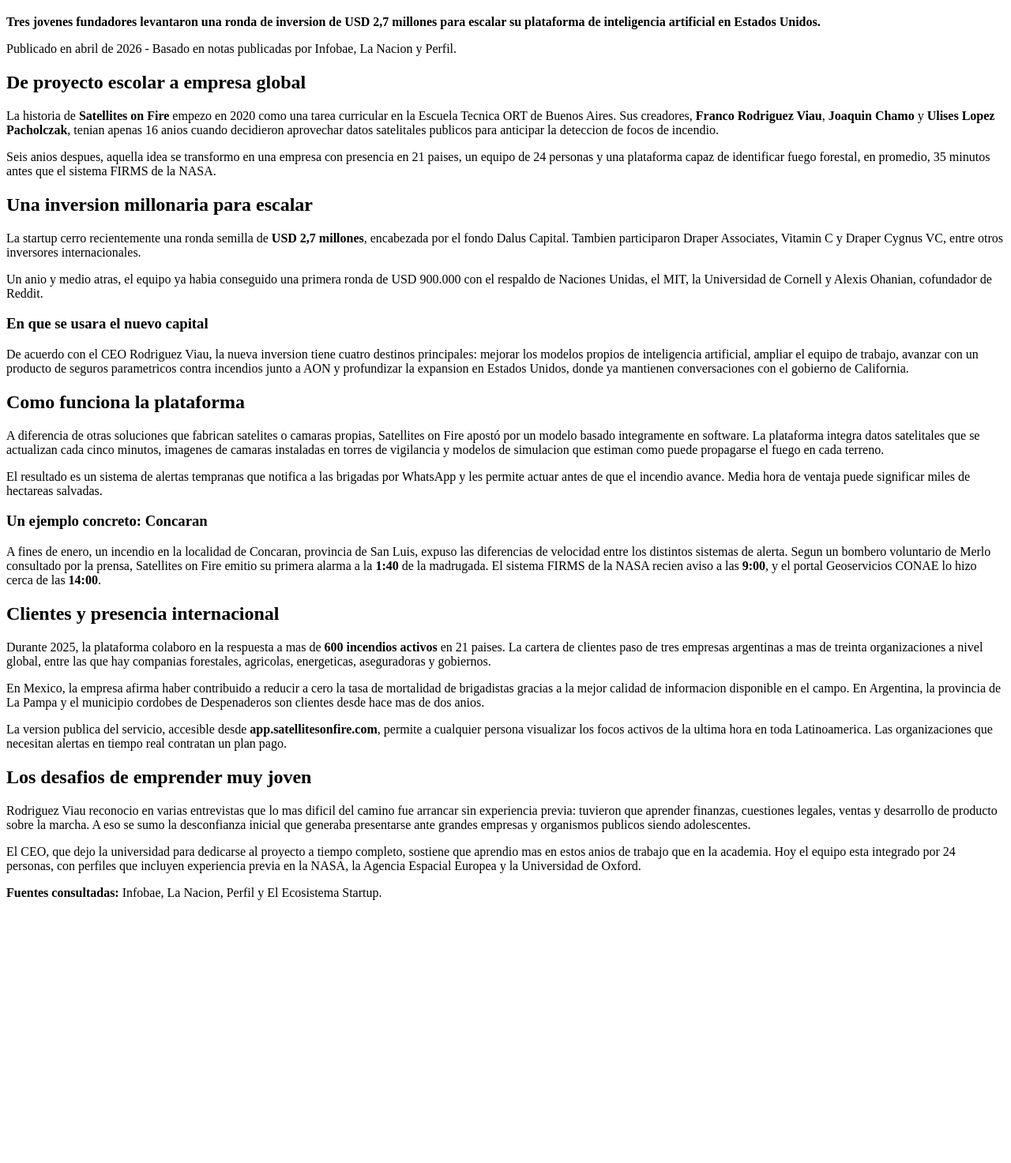
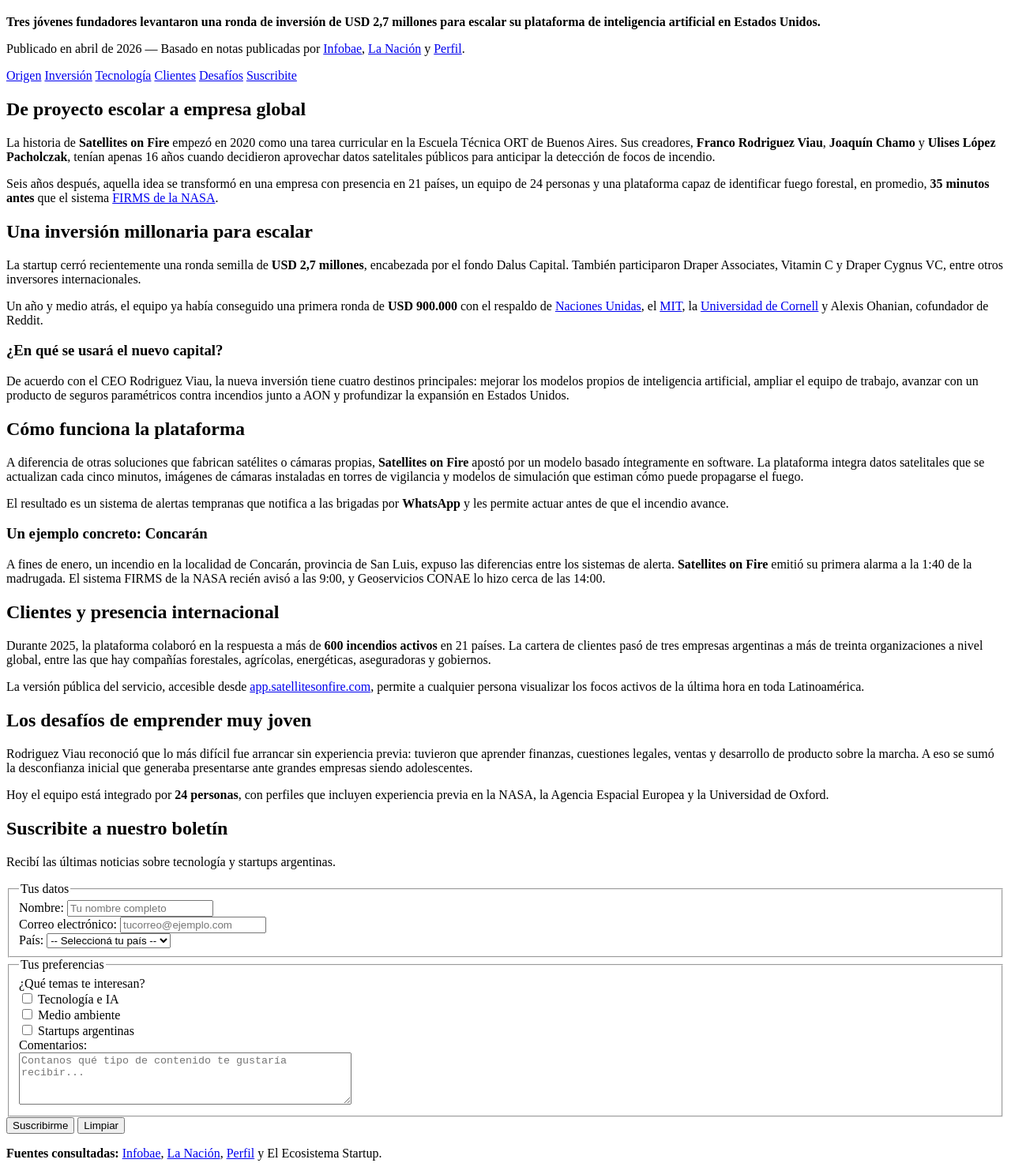
Before and after one commit to JuanCarlini/daw, a plain HTML site: page index.html in a window 1280 px wide. Shown: the part 61-1534 px from the top of the page at 79% size. Before the commit the page ends 1217 px from the top, so only its background shows below. Drawn offline with Linux system fonts and the light colour scheme.

Commit message:
feat: agregar etiquetas de bloque, en linea y formulario de suscripcion

```diff
--- a/index.html
+++ b/index.html
@@ -6,55 +6,217 @@
   <title>Satellites on Fire: la startup argentina que detecta incendios antes que la NASA</title>
 </head>
 <body>
+
 <header>
   <h1>Satellites on Fire: la startup argentina que detecta incendios antes que la NASA</h1>
-        <p><strong>Tres jovenes fundadores levantaron una ronda de inversion de USD 2,7 millones para escalar su plataforma de inteligencia artificial en Estados Unidos.</strong></p>
-        <p>Publicado en abril de 2026 - Basado en notas publicadas por Infobae, La Nacion y Perfil.</p>
+  <p>
+    <strong>Tres jóvenes fundadores levantaron una ronda de inversión de USD 2,7 millones
+    para escalar su plataforma de inteligencia artificial en Estados Unidos.</strong>
+  </p>
+  <p>
+    Publicado en abril de 2026 — Basado en notas publicadas por
+    <a href="https://www.infobae.com">Infobae</a>,
+    <a href="https://www.lanacion.com.ar">La Nación</a> y
+    <a href="https://www.perfil.com">Perfil</a>.
+  </p>
 </header>
+
+
+<!-- nav: elemento de bloque — barra de navegación interna -->
+<nav>
+  <a href="#origen">Origen</a>
+  <a href="#inversion">Inversión</a>
+  <a href="#tecnologia">Tecnología</a>
+  <a href="#clientes">Clientes</a>
+  <a href="#desafios">Desafíos</a>
+  <a href="#suscripcion">Suscribite</a>
+</nav>
 
 <main>
   <article>
-            <section>
+
+    <!-- section: elemento de bloque — agrupa contenido temático -->
+    <section id="origen">
       <h2>De proyecto escolar a empresa global</h2>
-                <p>La historia de <strong>Satellites on Fire</strong> empezo en 2020 como una tarea curricular en la Escuela Tecnica ORT de Buenos Aires. Sus creadores, <strong>Franco Rodriguez Viau</strong>, <strong>Joaquin Chamo</strong> y <strong>Ulises Lopez Pacholczak</strong>, tenian apenas 16 anios cuando decidieron aprovechar datos satelitales publicos para anticipar la deteccion de focos de incendio.</p>
-                <p>Seis anios despues, aquella idea se transformo en una empresa con presencia en 21 paises, un equipo de 24 personas y una plataforma capaz de identificar fuego forestal, en promedio, 35 minutos antes que el sistema FIRMS de la NASA.</p>
+
+      <!-- p: elemento de bloque -->
+      <p>
+        La historia de <strong>Satellites on Fire</strong> empezó en 2020 como una tarea
+        curricular en la Escuela Técnica ORT de Buenos Aires. Sus creadores,
+        <strong>Franco Rodriguez Viau</strong>, <strong>Joaquín Chamo</strong> y
+        <strong>Ulises López Pacholczak</strong>, tenían apenas
+        <span>16 años</span> cuando decidieron aprovechar datos satelitales públicos
+        para anticipar la detección de focos de incendio.
+      </p>
+
+      <!-- a y span: elementos en línea dentro del párrafo -->
+      <p>
+        Seis años después, aquella idea se transformó en una empresa con presencia en
+        <span>21 países</span>, un equipo de <span>24 personas</span> y una plataforma
+        capaz de identificar fuego forestal, en promedio,
+        <strong>35 minutos antes</strong> que el sistema
+        <a href="https://firms.modaps.eosdis.nasa.gov/">FIRMS de la NASA</a>.
+      </p>
     </section>
 
-            <section>
-                <h2>Una inversion millonaria para escalar</h2>
-                <p>La startup cerro recientemente una ronda semilla de <strong>USD 2,7 millones</strong>, encabezada por el fondo Dalus Capital. Tambien participaron Draper Associates, Vitamin C y Draper Cygnus VC, entre otros inversores internacionales.</p>
-                <p>Un anio y medio atras, el equipo ya habia conseguido una primera ronda de USD 900.000 con el respaldo de Naciones Unidas, el MIT, la Universidad de Cornell y Alexis Ohanian, cofundador de Reddit.</p>
 
-                <h3>En que se usara el nuevo capital</h3>
-                <p>De acuerdo con el CEO Rodriguez Viau, la nueva inversion tiene cuatro destinos principales: mejorar los modelos propios de inteligencia artificial, ampliar el equipo de trabajo, avanzar con un producto de seguros parametricos contra incendios junto a AON y profundizar la expansion en Estados Unidos, donde ya mantienen conversaciones con el gobierno de California.</p>
+    <section id="inversion">
+      <h2>Una inversión millonaria para escalar</h2>
+      <p>
+        La startup cerró recientemente una ronda semilla de <strong>USD 2,7 millones</strong>,
+        encabezada por el fondo Dalus Capital. También participaron Draper Associates,
+        Vitamin C y Draper Cygnus VC, entre otros inversores internacionales.
+      </p>
+      <p>
+        Un año y medio atrás, el equipo ya había conseguido una primera ronda de
+        <strong>USD 900.000</strong> con el respaldo de
+        <a href="https://www.un.org/es/">Naciones Unidas</a>,
+        el <a href="https://www.mit.edu/">MIT</a>,
+        la <a href="https://www.cornell.edu/">Universidad de Cornell</a>
+        y Alexis Ohanian, cofundador de Reddit.
+      </p>
+      <h3>¿En qué se usará el nuevo capital?</h3>
+      <p>
+        De acuerdo con el CEO Rodriguez Viau, la nueva inversión tiene cuatro destinos
+        principales: mejorar los modelos propios de inteligencia artificial, ampliar el
+        equipo de trabajo, avanzar con un producto de seguros paramétricos contra incendios
+        junto a AON y profundizar la expansión en Estados Unidos.
+      </p>
     </section>
 
-            <section>
-                <h2>Como funciona la plataforma</h2>
-                <p>A diferencia de otras soluciones que fabrican satelites o camaras propias, Satellites on Fire apostó por un modelo basado integramente en software. La plataforma integra datos satelitales que se actualizan cada cinco minutos, imagenes de camaras instaladas en torres de vigilancia y modelos de simulacion que estiman como puede propagarse el fuego en cada terreno.</p>
-                <p>El resultado es un sistema de alertas tempranas que notifica a las brigadas por WhatsApp y les permite actuar antes de que el incendio avance. Media hora de ventaja puede significar miles de hectareas salvadas.</p>
-
-                <h3>Un ejemplo concreto: Concaran</h3>
-                <p>A fines de enero, un incendio en la localidad de Concaran, provincia de San Luis, expuso las diferencias de velocidad entre los distintos sistemas de alerta. Segun un bombero voluntario de Merlo consultado por la prensa, Satellites on Fire emitio su primera alarma a la <strong>1:40</strong> de la madrugada. El sistema FIRMS de la NASA recien aviso a las <strong>9:00</strong>, y el portal Geoservicios CONAE lo hizo cerca de las <strong>14:00</strong>.</p>
+    <section id="tecnologia">
+      <h2>Cómo funciona la plataforma</h2>
+      <p>
+        A diferencia de otras soluciones que fabrican satélites o cámaras propias,
+        <strong>Satellites on Fire</strong> apostó por un modelo basado íntegramente en
+        software. La plataforma integra datos satelitales que se actualizan cada
+        <span>cinco minutos</span>, imágenes de cámaras instaladas en torres de
+        vigilancia y modelos de simulación que estiman cómo puede propagarse el fuego.
+      </p>
+      <p>
+        El resultado es un sistema de alertas tempranas que notifica a las brigadas por
+        <strong>WhatsApp</strong> y les permite actuar antes de que el incendio avance.
+      </p>
+      <h3>Un ejemplo concreto: Concarán</h3>
+      <p>
+        A fines de enero, un incendio en la localidad de Concarán, provincia de San Luis,
+        expuso las diferencias entre los sistemas de alerta. <strong>Satellites on Fire</strong>
+        emitió su primera alarma a la <span>1:40</span> de la madrugada. El sistema FIRMS
+        de la NASA recién avisó a las <span>9:00</span>, y Geoservicios CONAE lo hizo cerca
+        de las <span>14:00</span>.
+      </p>
     </section>
 
-            <section>
+
+    <section id="clientes">
       <h2>Clientes y presencia internacional</h2>
-                <p>Durante 2025, la plataforma colaboro en la respuesta a mas de <strong>600 incendios activos</strong> en 21 paises. La cartera de clientes paso de tres empresas argentinas a mas de treinta organizaciones a nivel global, entre las que hay companias forestales, agricolas, energeticas, aseguradoras y gobiernos.</p>
-                <p>En Mexico, la empresa afirma haber contribuido a reducir a cero la tasa de mortalidad de brigadistas gracias a la mejor calidad de informacion disponible en el campo. En Argentina, la provincia de La Pampa y el municipio cordobes de Despenaderos son clientes desde hace mas de dos anios.</p>
-                <p>La version publica del servicio, accesible desde <strong>app.satellitesonfire.com</strong>, permite a cualquier persona visualizar los focos activos de la ultima hora en toda Latinoamerica. Las organizaciones que necesitan alertas en tiempo real contratan un plan pago.</p>
+      <p>
+        Durante 2025, la plataforma colaboró en la respuesta a más de
+        <strong>600 incendios activos</strong> en 21 países. La cartera de clientes pasó
+        de tres empresas argentinas a más de treinta organizaciones a nivel global, entre
+        las que hay compañías forestales, agrícolas, energéticas, aseguradoras y gobiernos.
+      </p>
+      <p>
+        La versión pública del servicio, accesible desde
+        <a href="https://app.satellitesonfire.com">app.satellitesonfire.com</a>,
+        permite a cualquier persona visualizar los focos activos de la última hora
+        en toda Latinoamérica.
+      </p>
     </section>
 
-            <section>
-                <h2>Los desafios de emprender muy joven</h2>
-                <p>Rodriguez Viau reconocio en varias entrevistas que lo mas dificil del camino fue arrancar sin experiencia previa: tuvieron que aprender finanzas, cuestiones legales, ventas y desarrollo de producto sobre la marcha. A eso se sumo la desconfianza inicial que generaba presentarse ante grandes empresas y organismos publicos siendo adolescentes.</p>
-                <p>El CEO, que dejo la universidad para dedicarse al proyecto a tiempo completo, sostiene que aprendio mas en estos anios de trabajo que en la academia. Hoy el equipo esta integrado por 24 personas, con perfiles que incluyen experiencia previa en la NASA, la Agencia Espacial Europea y la Universidad de Oxford.</p>
+    <section id="desafios">
+      <h2>Los desafíos de emprender muy joven</h2>
+      <p>
+        Rodriguez Viau reconoció que lo más difícil fue arrancar sin experiencia previa:
+        tuvieron que aprender finanzas, cuestiones legales, ventas y desarrollo de producto
+        sobre la marcha. A eso se sumó la desconfianza inicial que generaba presentarse
+        ante grandes empresas siendo adolescentes.
+      </p>
+      <p>
+        Hoy el equipo está integrado por <strong>24 personas</strong>, con perfiles que
+        incluyen experiencia previa en la NASA, la Agencia Espacial Europea y la
+        Universidad de Oxford.
+      </p>
     </section>
+
   </article>
 </main>
 
+
+<!-- Formulario de suscripción: form es elemento de bloque -->
+<section id="suscripcion">
+  <h2>Suscribite a nuestro boletín</h2>
+  <p>Recibí las últimas noticias sobre tecnología y startups argentinas.</p>
+
+  <form action="#" method="post">
+
+    <fieldset>
+      <legend>Tus datos</legend>
+
+      <!-- label: elemento en línea — input: elemento en línea -->
+      <label for="nombre">Nombre:</label>
+      <input type="text" id="nombre" name="nombre" placeholder="Tu nombre completo">
+
+      <br>
+
+      <label for="email">Correo electrónico:</label>
+      <input type="email" id="email" name="email" placeholder="tucorreo@ejemplo.com">
+
+      <br>
+
+      <label for="pais">País:</label>
+      <select id="pais" name="pais">
+        <option value="">-- Seleccioná tu país --</option>
+        <option value="ar">Argentina</option>
+        <option value="mx">México</option>
+        <option value="cl">Chile</option>
+        <option value="uy">Uruguay</option>
+        <option value="otro">Otro</option>
+      </select>
+    </fieldset>
+
+    <fieldset>
+      <legend>Tus preferencias</legend>
+
+      <label for="temas">¿Qué temas te interesan?</label>
+      <br>
+
+      <input type="checkbox" id="tec" name="temas" value="tecnologia">
+      <label for="tec">Tecnología e IA</label>
+
+      <br>
+
+      <input type="checkbox" id="amb" name="temas" value="medioambiente">
+      <label for="amb">Medio ambiente</label>
+
+      <br>
+
+      <input type="checkbox" id="start" name="temas" value="startups">
+      <label for="start">Startups argentinas</label>
+
+      <br>
+
+      <label for="comentario">Comentarios:</label>
+      <br>
+      <textarea id="comentario" name="comentario" rows="4" cols="50"
+        placeholder="Contanos qué tipo de contenido te gustaría recibir..."></textarea>
+    </fieldset>
+
+    <!-- button: elemento en línea -->
+    <button type="submit">Suscribirme</button>
+    <button type="reset">Limpiar</button>
+
+  </form>
+</section>
+
 <footer>
-        <p><strong>Fuentes consultadas:</strong> Infobae, La Nacion, Perfil y El Ecosistema Startup.</p>
+  <p>
+    <strong>Fuentes consultadas:</strong>
+    <a href="https://www.infobae.com">Infobae</a>,
+    <a href="https://www.lanacion.com.ar">La Nación</a>,
+    <a href="https://www.perfil.com">Perfil</a> y El Ecosistema Startup.
+  </p>
 </footer>
+
 </body>
 </html>
```
Lines whose indentation alone changed are shown as unchanged.
